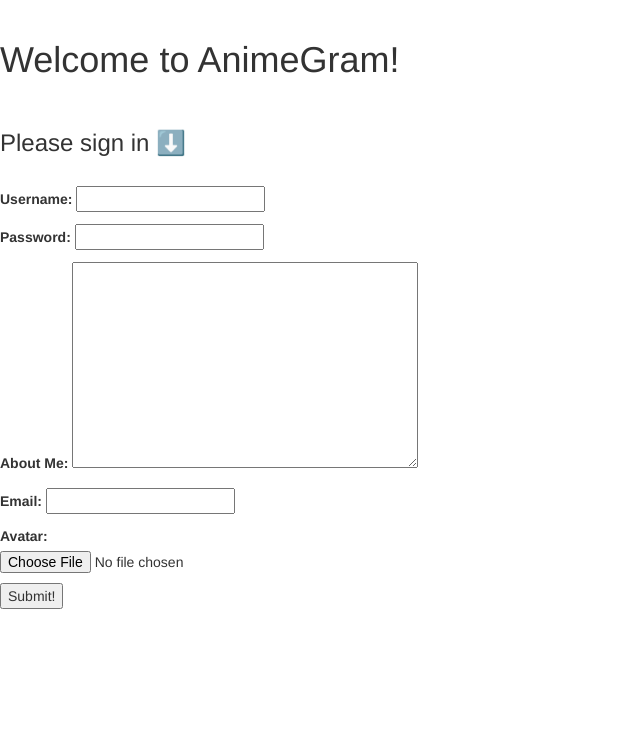
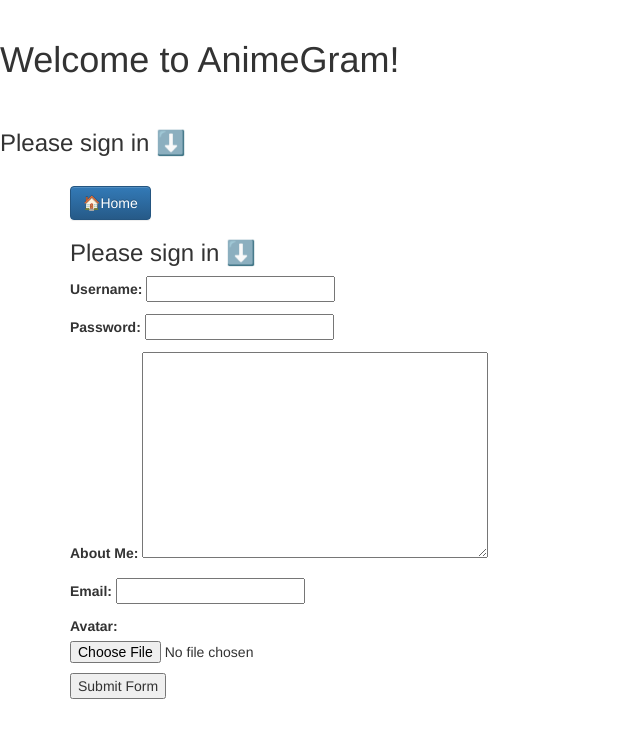
Before and after one commit to gordomathurin/capstone, a Django app: page /signup/ in a window 1280 px wide. Shown: the top 738 px of the page, without its empty margins (0-640 px from the left). Run offline with Django 3.2, Linux system fonts and the light colour scheme; some libraries are stand-ins or nearby versions.

Commit message:
cleanup1 for templates

```diff
--- a/templates/edit_anime_pro.html
+++ b/templates/edit_anime_pro.html
@@ -1,12 +1,12 @@
 {% extends "base.html" %} {% block content %}
 
-<h1>Edit Anime Profile</h1>
+<h1>Edit Anime Profile ⬇️</h1>
 
 
 <form method="POST" action="" class="" enctype="multipart/form-data" />
 {% csrf_token %}
 {{ form.as_p }}
-<button type="submit">Save</button>
+<button type="submit">Save Profile</button>
 </form>
 
 {% endblock %}
--- a/templates/generic_form.html
+++ b/templates/generic_form.html
@@ -9,11 +9,15 @@
 </br>
 {% endif %}
 
-<div>
-    <form action="" enctype="multipart/form-data" method="post">
-        {% csrf_token %} {{ form.as_p }}
-        <input type="submit" value="Submit!" />
-    </form>
-</div>
+<div class="container">
+    <a href="/" class="btn btn-primary">🏠Home</a>
+
+    <div>
+        <h3>Please sign in ⬇️</h3>
+        <form action="" enctype="multipart/form-data" method="post">
+            {% csrf_token %} {{ form.as_p }}
+            <input type="submit" value="Submit Form" />
+        </form>
+    </div>
 </div>
 {% endblock %}
```
